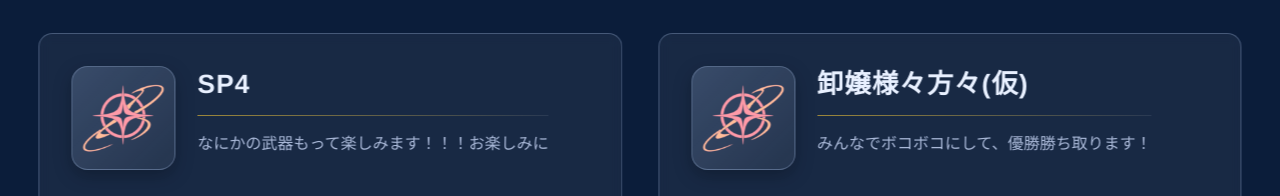
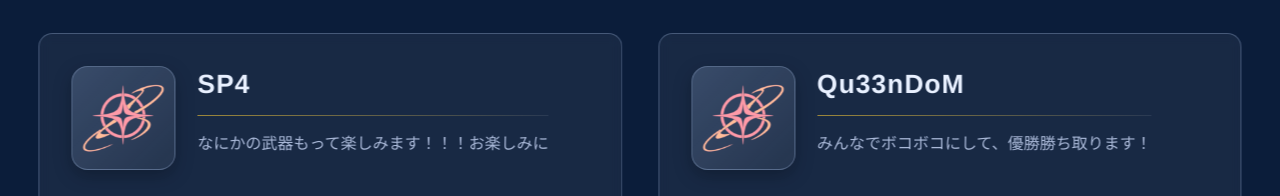
Before and after one commit to grandream-517/GranDreamCUP, a plain HTML site: page teams.html in a window 1280 px wide. Shown: the part 1028-1224 px from the top of the page. Drawn offline with Linux system fonts and the light colour scheme.

Commit message:
Update teams.html

```diff
--- a/teams.html
+++ b/teams.html
@@ -290,7 +290,7 @@
         <div class="team-head">
           <div class="logo"><img src="images\装飾\ベテルギウス.png" alt="" loading="lazy" onerror="this.remove()"></div>
           <div class="team-text">
-            <h3 class="team-name">卸嬢様々方々(仮)</h3>
+            <h3 class="team-name">Qu33nDoM</h3>
             <p class="team-desc" style="margin-bottom: 2em;">みんなでボコボコにして、優勝勝ち取ります！</p>
           </div>
         </div>
```
